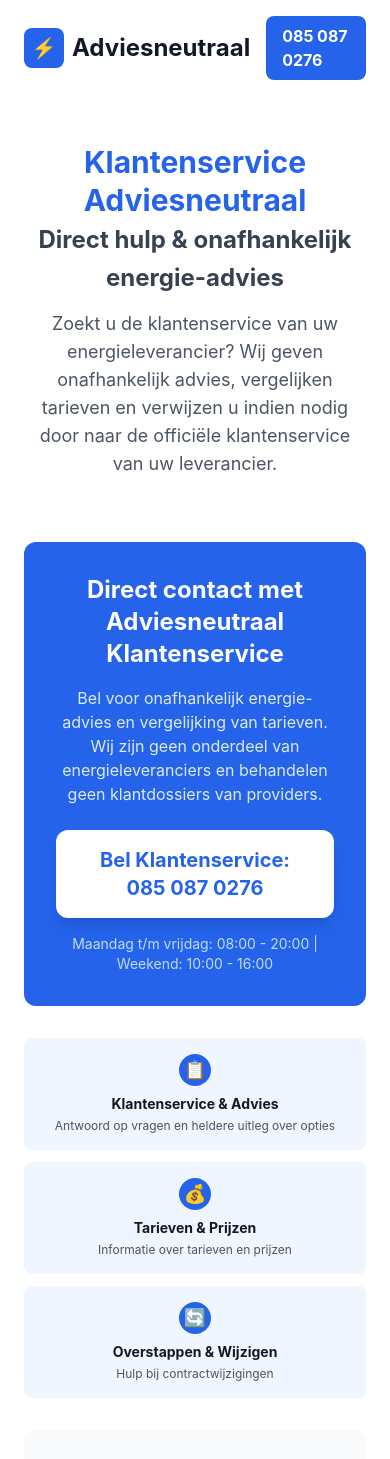
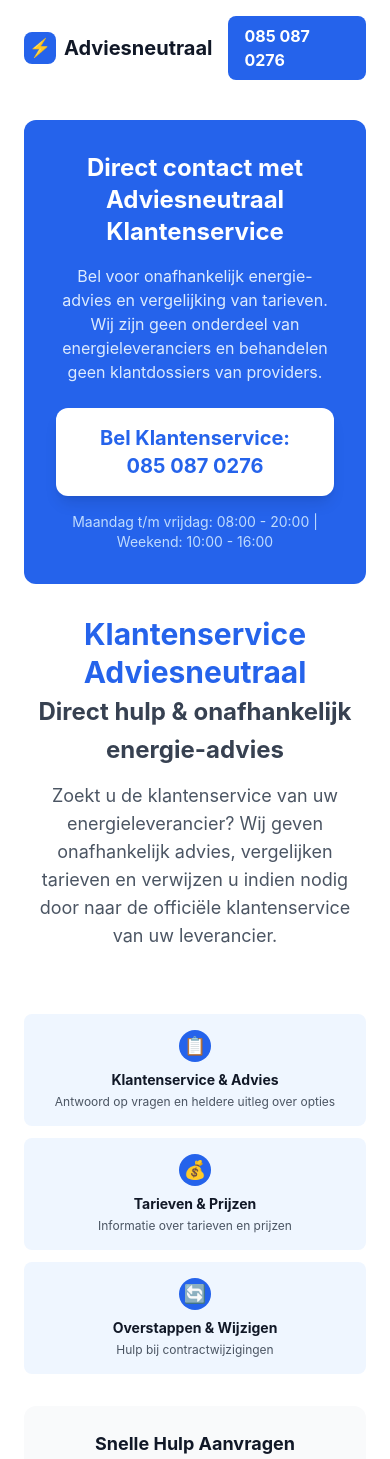
Before and after one commit to OkanLimitless/contractvergelijkers, a Next.js app: page /klantenservice in a window 390 px wide. Shown: the top 1459 px of the page. Built offline with nearby package versions, Linux system fonts and the light colour scheme.

Commit message:
Refactor klantenservice page layout and improve responsive design
Co-authored-by: multilog24 <multilog24@protonmail.com>

```diff
--- a/pages/klantenservice.tsx
+++ b/pages/klantenservice.tsx
@@ -92,10 +92,10 @@ export default function Klantenservice() {
             <div className="flex justify-between items-center">
               <Link href="/" className="flex items-center">
                 <div className="flex items-center space-x-2">
-                  <div className="w-10 h-10 bg-blue-600 rounded-lg flex items-center justify-center">
-                    <span className="text-white text-xl font-bold">⚡</span>
+                  <div className="w-8 h-8 md:w-10 md:h-10 bg-blue-600 rounded-lg flex items-center justify-center">
+                    <span className="text-white text-lg md:text-xl font-bold">⚡</span>
                   </div>
-                  <span className="text-2xl font-bold text-gray-900">Adviesneutraal</span>
+                  <span className="text-xl md:text-2xl font-bold text-gray-900">Adviesneutraal</span>
                 </div>
               </Link>
               <div className="flex items-center space-x-4">
@@ -109,9 +109,27 @@ export default function Klantenservice() {
         </header>
 
         {/* Hero Section */}
-        <section className="bg-white py-12 md:py-16">
+        <section className="bg-white pt-6 pb-12 md:py-16">
           <div className="max-w-4xl mx-auto px-6 text-center flex flex-col">
-            <div className="mb-8 order-1">
+            <div className="bg-blue-600 text-white p-8 rounded-xl mb-8 order-1 md:order-3">
+              <h2 className="text-2xl font-bold mb-4">Direct contact met Adviesneutraal Klantenservice</h2>
+              <p className="text-blue-100 mb-6">
+                Bel voor onafhankelijk energie-advies en vergelijking van tarieven. Wij zijn geen onderdeel van energieleveranciers en behandelen geen klantdossiers van providers.
+              </p>
+              <a
+                href={`tel:+31${phoneNumber.replace(/\s/g, '')}`}
+                onClick={() => gtag_report_conversion(`tel:+31${phoneNumber.replace(/\s/g, '')}`)}
+                className="inline-block bg-white text-blue-600 px-8 py-4 rounded-xl font-bold text-xl hover:bg-gray-100 transition-colors shadow-lg"
+              >
+                Bel Klantenservice: {phoneNumber}
+              </a>
+
+              <p className="text-sm text-blue-200 mt-4">
+                Maandag t/m vrijdag: 08:00 - 20:00 | Weekend: 10:00 - 16:00
+              </p>
+            </div>
+
+            <div className="mb-8 order-2 md:order-1">
               <h1 className="text-3xl md:text-5xl font-bold text-gray-900 mb-4 leading-tight">
                 <span className="text-blue-600">Klantenservice Adviesneutraal</span>
                 <br />
@@ -147,25 +165,6 @@ export default function Klantenservice() {
                 <h3 className="font-bold text-gray-900 text-sm md:text-base mb-1 md:mb-2">Overstappen & Wijzigen</h3>
                 <p className="text-xs md:text-sm text-gray-600">Hulp bij contractwijzigingen</p>
               </div>
-            </div>
-
-            {/* Main CTA */}
-            <div className="bg-blue-600 text-white p-8 rounded-xl mb-8 order-2 md:order-3">
-              <h2 className="text-2xl font-bold mb-4">Direct contact met Adviesneutraal Klantenservice</h2>
-              <p className="text-blue-100 mb-6">
-                Bel voor onafhankelijk energie-advies en vergelijking van tarieven. Wij zijn geen onderdeel van energieleveranciers en behandelen geen klantdossiers van providers.
-              </p>
-              <a
-                href={`tel:+31${phoneNumber.replace(/\s/g, '')}`}
-                onClick={() => gtag_report_conversion(`tel:+31${phoneNumber.replace(/\s/g, '')}`)}
-                className="inline-block bg-white text-blue-600 px-8 py-4 rounded-xl font-bold text-xl hover:bg-gray-100 transition-colors shadow-lg"
-              >
-                Bel Klantenservice: {phoneNumber}
-              </a>
-
-              <p className="text-sm text-blue-200 mt-4">
-                Maandag t/m vrijdag: 08:00 - 20:00 | Weekend: 10:00 - 16:00
-              </p>
             </div>
 
             <div className="bg-gray-50 rounded-xl p-6 max-w-md mx-auto order-4">
```
